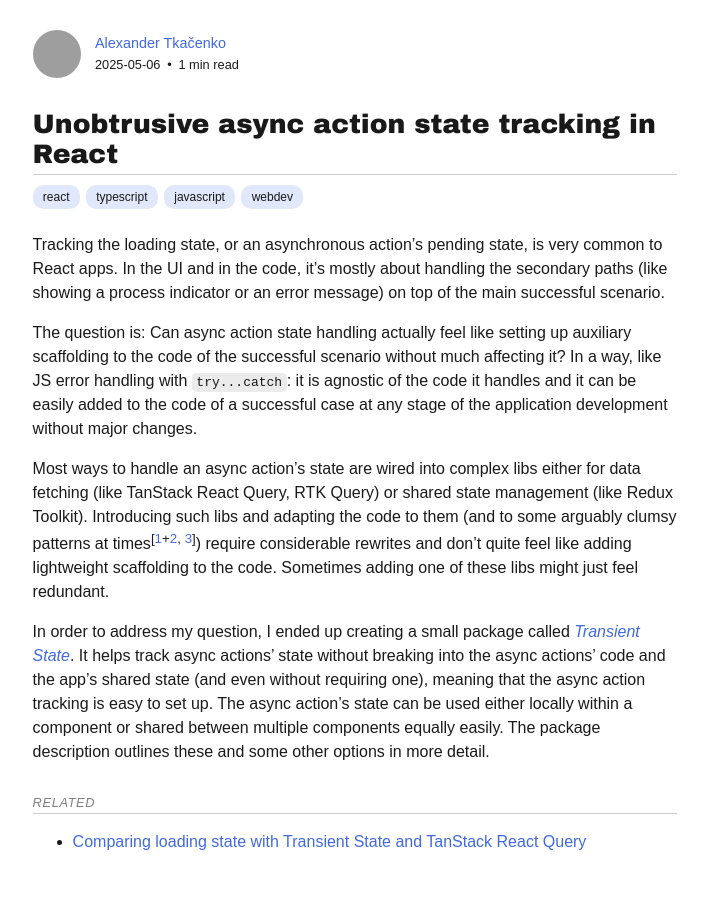
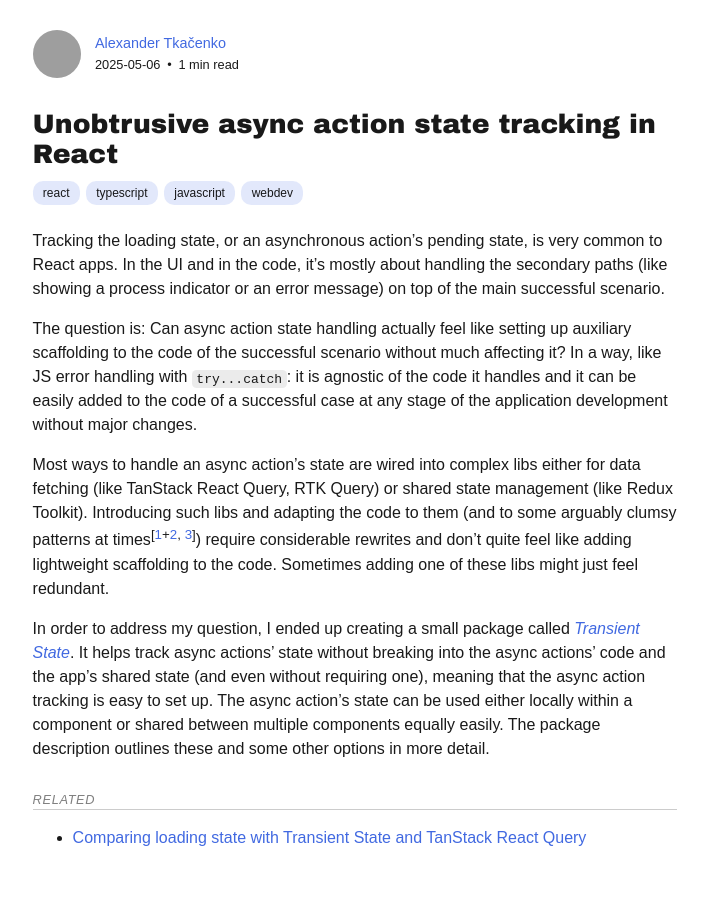
Before and after one commit to axtk/axtk.github.io, a Jekyll site: the page built from x/transient_state.md, in a window 1280 px wide. Shown: the whole page, without its empty margins (285-993 px from the left). Built offline with Jekyll 4.4.1, drawn with Linux system fonts in a browser that asks for light colours; our own code applies the rules of GitHub Pages for plain Markdown files; grey boxes are pictures that could not be loaded.

Commit message:
update h1 style

```diff
--- a/x/assets/plain.css
+++ b/x/assets/plain.css
@@ -60,9 +60,7 @@ h1 {
     font-weight: 900;
     font-size: 1.67em;
     line-height: 1.1;
-    border-bottom: .04em solid color(from var(--color) srgb r g b / .2);
-    padding: 0 0 .2em 0;
-    margin: 1.5em 0 .75em 0;
+    margin: 1.5em 0 .85em 0;
 }
 h2 {
     font-size: 1.3em;
```
